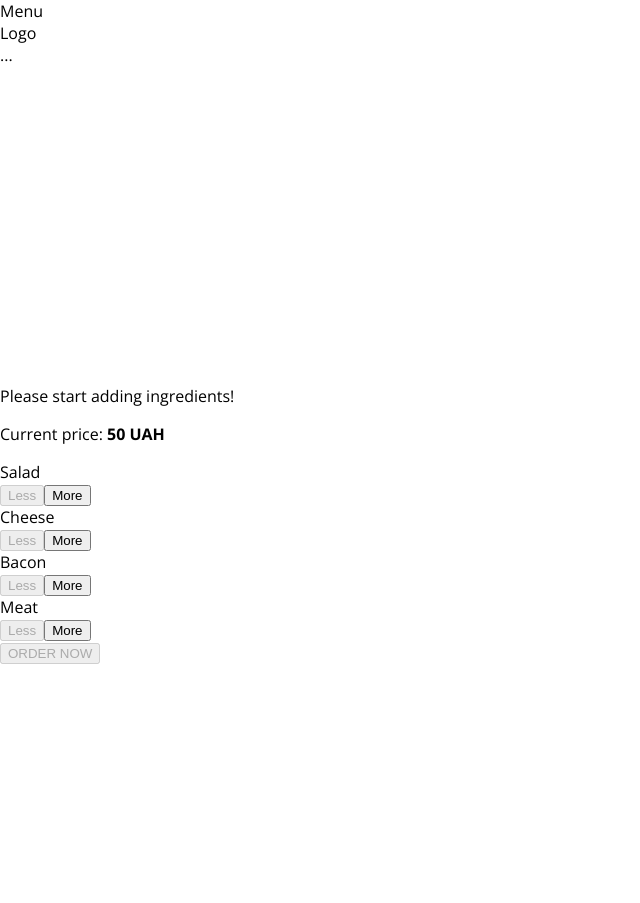
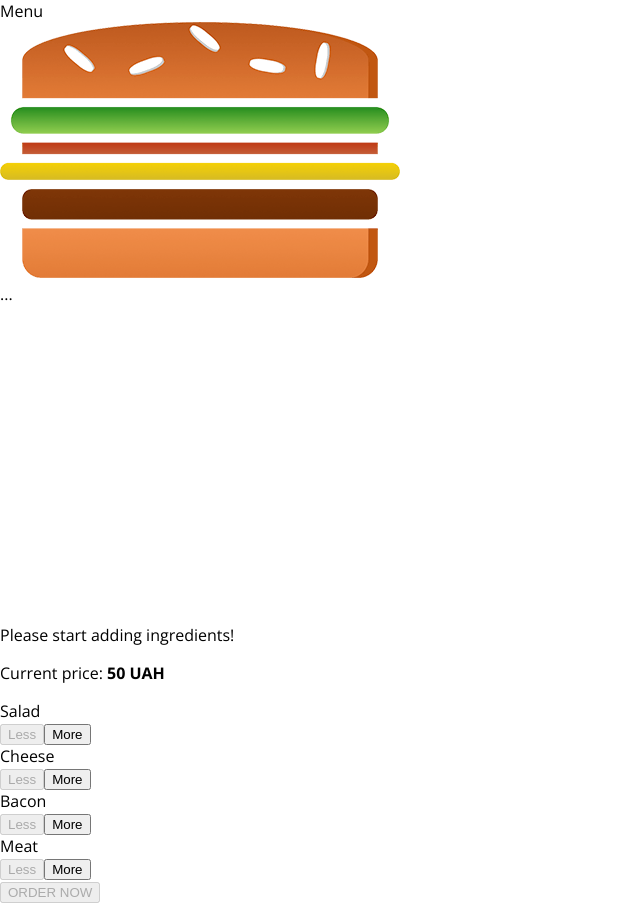
Before and after one commit to nikita-parkhomenko/Burger_React_App, a React app: page / in a window 1280 px wide. Shown: the whole page, without its empty margins (0-640 px from the left). Before the commit the page ends 800 px from the top, so only its background shows below. Built offline with nearby package versions, Linux system fonts and the light colour scheme; the HTML template or start-up script is replaced by a standard one.

Commit message:
created Logo component added burger Logo image into our Toolbar. Looking nice i think

```diff
--- /dev/null
+++ b/src/components/Logo/Logo.css
@@ -0,0 +1,12 @@
+.Logo {
+    background-color: white;
+    padding: 8px;
+    height: 80%;
+    border-radius: 5px;
+    box-sizing: border-box;
+
+}
+
+.Logo img {
+    height: 100%;
+}
--- /dev/null
+++ b/src/components/Logo/Logo.js
@@ -0,0 +1,12 @@
+import React from 'react'
+
+import BurgerLogo from '../../assets/images/burger-logo.png'
+import classes from './Logo.css'
+
+const Logo = () => (
+    <div className={classes.Logo}>
+        <img src={BurgerLogo} alt="MyBurger" />
+    </div>
+)
+
+export default Logo
--- a/src/components/Navigation/Toolbar/Toolbar.js
+++ b/src/components/Navigation/Toolbar/Toolbar.js
@@ -1,12 +1,13 @@
  import React from 'react';
 
  import classes from './Toolbar.css'
+ import Logo from '../../Logo/Logo'
 
  const Toolbar = (props) => {
      return(
          <header className={classes.Toolbar}>
             <div>Menu</div>
-            <div>Logo</div>
+            <Logo />
             <nav>...</nav>
          </header>
      )
```
Also changed, not shown: src/assets/images/burger-logo.png (added).
